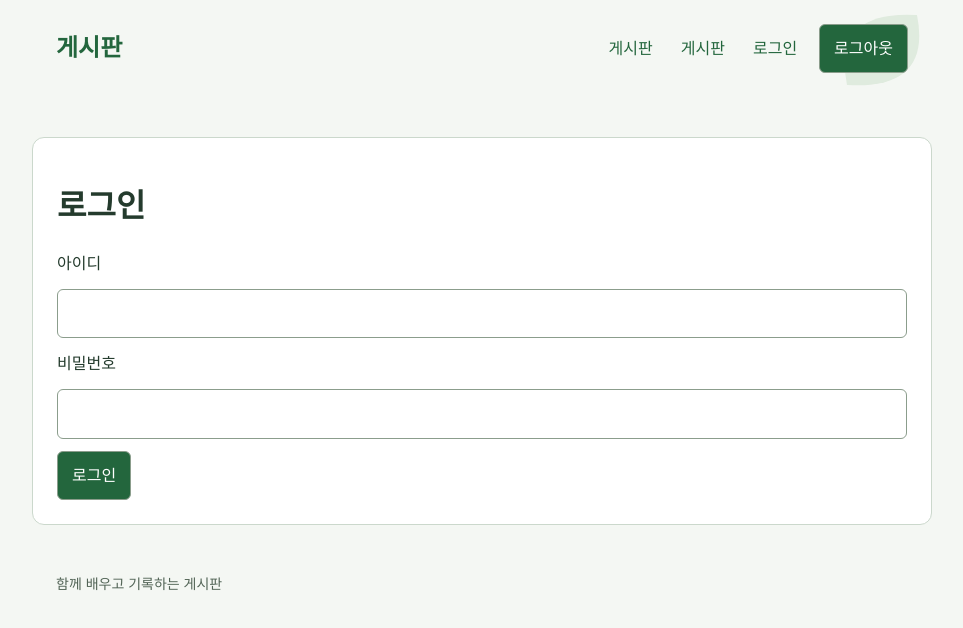
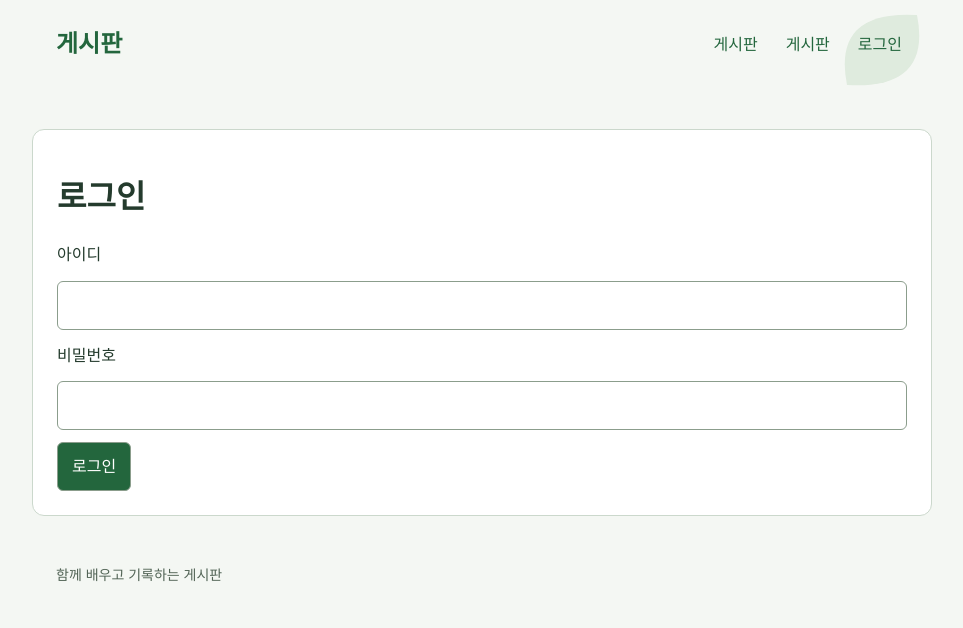
Before and after one commit to SYJ5636/green-board-front-react-2026, a React (Vite) app: page /login in a window 1280 px wide. Shown: the top 628 px of the page, without its empty margins (158-1121 px from the left). Built offline with nearby package versions, Linux system fonts and the light colour scheme.

Commit message:
REACT 09 | 빈 목록과 로그인 상태별 메뉴 조건부 렌더링

```diff
--- a/src/App.jsx
+++ b/src/App.jsx
@@ -10,6 +10,8 @@ import "./style.css";
 
 
 export default function App() {
+  const [isLoggedIn, setIsLoggedIn] = useState(false);
+
   const [posts, setPosts] = useState([
     {id: 1, title: "첫 번째 게시글", authorNickname: "학생", createdDatetime: "2026-10-04", content: "우끼끼"},
     {id: 2, title: "두 번째 게시글", authorNickname: "강사", createdDatetime: "2026-10-04", content: "바나나"},
@@ -39,13 +41,13 @@ export default function App() {
 
   return (
     <>
-      <BoardHeader />
+      <BoardHeader isLoggedIn={isLoggedIn} onLogout={() => setIsLoggedIn(false)} />
       <Routes>
         <Route path="/" element={<PostList posts={posts} onAddPracticePost={addPracticePost} />} />
         <Route path="/posts" element={<PostList posts={posts} onAddPracticePost={addPracticePost} />} />
         <Route path="/posts/new" element={<PostForm onSave={savePost} />} />
         <Route path="/posts/:postId" element={<PostDetail />} />
-        <Route path="/login" element={<Login />} />
+        <Route path="/login" element={<Login onLogin={() => setIsLoggedIn(true)} />} />
       </Routes>
       <BoardFooter />
     </>
--- a/src/components/BoardHeader.jsx
+++ b/src/components/BoardHeader.jsx
@@ -1,14 +1,14 @@
 import { Link } from "react-router-dom";
 
-export default function BoardHeader({ onWrite }){
+export default function BoardHeader({ isLoggedIn, onLogout }){
     return (
         <header>
             <Link className="brand" to="/posts">게시판</Link>
             <nav aria-label="주 메뉴">
             <Link to="/posts">게시판</Link>
             <Link className="write-link" to="/posts/new">게시판</Link>
-            <Link className="login-link" to="/posts/new">로그인</Link>
-            <button className="logout-button" type="button">로그아웃</button>
+            {!isLoggedIn && <Link className="login-link" to="/login">로그인</Link>}
+            {isLoggedIn && <button className="logout-button" type="button" onClick={onLogout}>로그아웃</button>}
             </nav>
             <p id="nav-message" role="status"></p>
         </header>
--- a/src/components/Login.jsx
+++ b/src/components/Login.jsx
@@ -1,7 +1,7 @@
-export default function Login() {
+export default function Login( {onLogin} ) {
     return <main>
         <h1>로그인</h1>
-        <form id="login-form">
+        <form id="login-form" onSubmit={(event) => {event.preventDefault(); onLogin();}}>
             <label htmlFor="username">아이디</label>
             <input id="username" name="username" />
             <label htmlFor="password">비밀번호</label>
--- a/src/components/PostItem.jsx
+++ b/src/components/PostItem.jsx
@@ -3,7 +3,7 @@ import { Link } from "react-router-dom";
 export default function PostItem({post}) {
     return (
         <li>
-            <Link to={`"/posts/${post.id}`}>{post.title}</Link>
+            <Link to={`/posts/${post.id}`}>{post.title}</Link>
             <div className="meta">{post.authorNickname} | {post.createdDatetime}</div>
         </li>
     );
--- a/src/components/PostList.jsx
+++ b/src/components/PostList.jsx
@@ -20,7 +20,7 @@ export default function PostList({posts, onAddPracticePost}) {
 function PostListItem({posts}){
     return(
         <ul id="post-list" className="post-list">
-          {posts.map((post) => <PostItem key={post.id} post={post} />)}
+          {posts.length === 0 ? "아직 게시글이 없습니다" : posts.map((post) => <PostItem key={post.id} post={post} />)}
         </ul>
     );
 }
```
